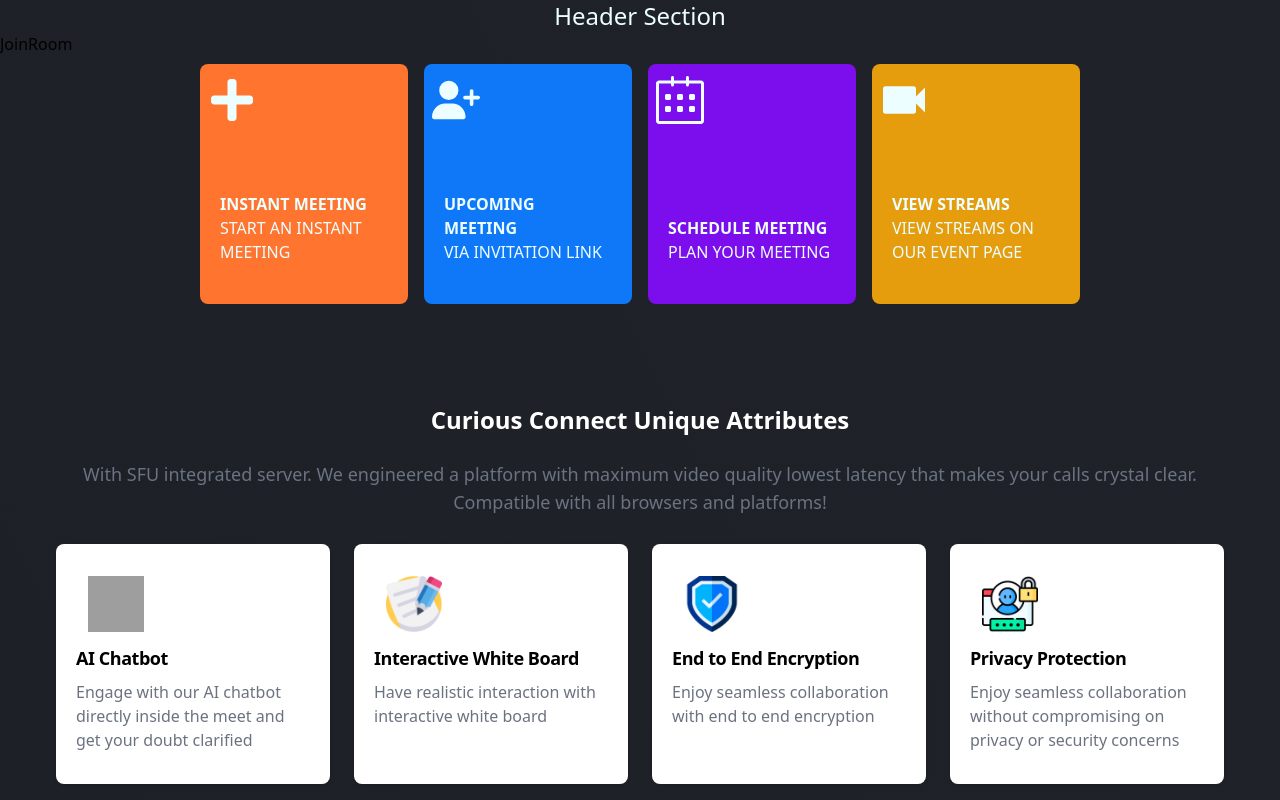
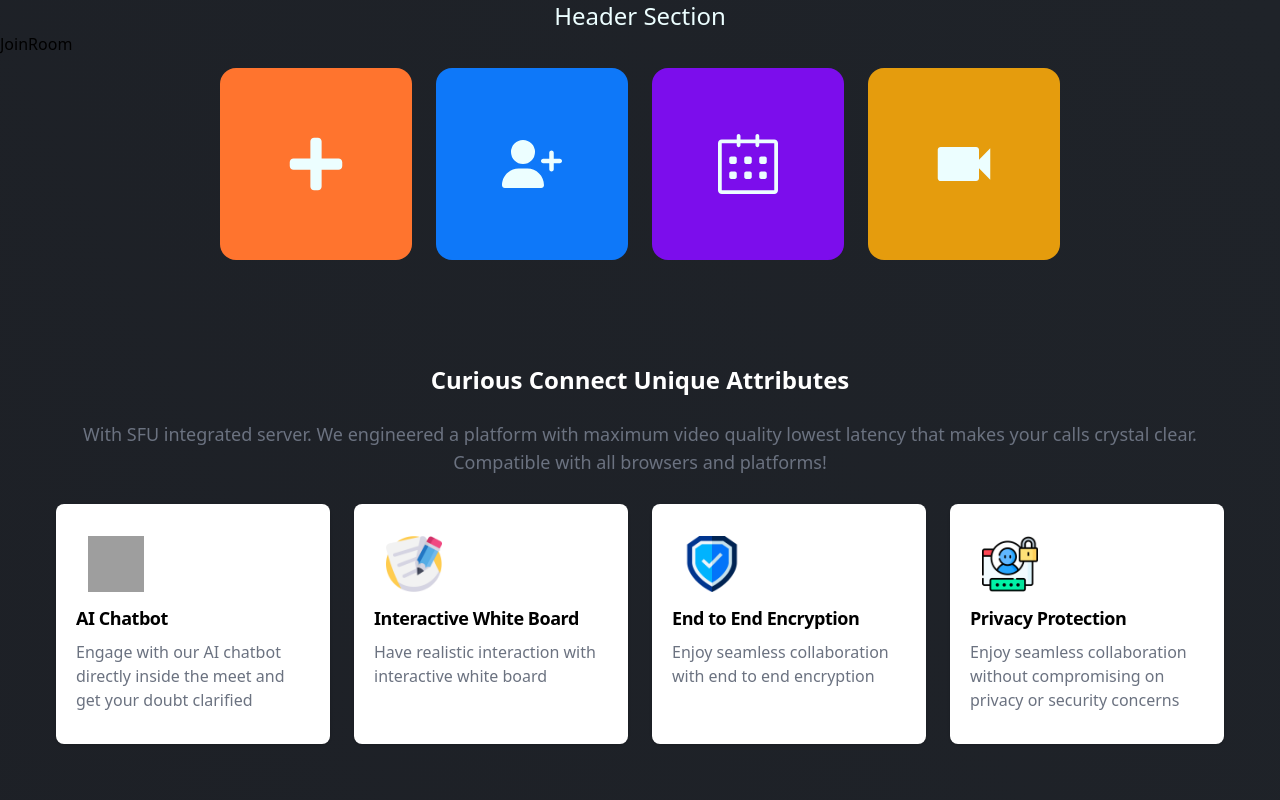
Before and after one commit to Curious-Ecosystem/Curious-Connect, a React (Vite) app in the folder frontend/: page / in a window 1280 px wide. Shown: the top 800 px of the page. Built offline with nearby package versions, Linux system fonts and the light colour scheme; grey boxes are pictures that could not be loaded.

Commit message:
improved ui of meeting card component

```diff
--- a/frontend/package.json
+++ b/frontend/package.json
@@ -13,6 +13,7 @@
     "@remixicon/react": "^4.2.0",
     "react": "^18.2.0",
     "react-dom": "^18.2.0",
+    "react-icons": "^5.2.1",
     "react-router-dom": "^6.23.1"
   },
   "devDependencies": {
--- a/frontend/src/Components/Pages/Landing-Page/MeetingCards.jsx
+++ b/frontend/src/Components/Pages/Landing-Page/MeetingCards.jsx
@@ -1,4 +1,4 @@
-import React from "react";
+import React,{useState} from "react";
 import { FaPlus } from "react-icons/fa";
 import { FaUserPlus } from "react-icons/fa6";
 import { SlCalender } from "react-icons/sl";
@@ -44,16 +44,31 @@ const MeetingCards = () => {
 export default MeetingCards;
 
 const MeetingCard = ({ style, icon, cardHeading, cardDesc }) => {
+  const [hovered, setHovered] = useState(false);
   return (
     <>
       <div
         style={style}
-        className="flex flex-col justify-between pr-6 items-start  w-52 pb-10 m-2  rounded-lg h-60"
+        className={`flex flex-col justify-center  items-center  w-48  m-3  rounded-2xl h-48 transition duration-500 ease-in-out transform hover:scale-90 cursor-pointer ${
+          hovered ? "shadow-md" : style.backgroundColor
+        }`}
+        onMouseEnter={() => setHovered(true)}
+        onMouseLeave={() => setHovered(false)}
       >
-        <p className=" text-left  text-base  pl-2 pt-3">{icon}</p>
-        <div>
-          <p className="text-left text-base font-bold pl-5">{cardHeading}</p>
-          <p className="text-left font-thin text-base pl-5 font-">{cardDesc}</p>
+        <p
+          className={`text-center text-xl absolute top-1/2 left-1/2 transform -translate-x-1/2 -translate-y-1/2 transition-opacity duration-200 ease-in-out ${
+            hovered ? "opacity-0" : "opacity-100"
+          } `}
+        >
+          {icon}
+        </p>
+        <div
+          className={`text-center  transition-opacity ease-in-out duration-300 absolute top-1/2 left-1/2 transform -translate-x-1/2 -translate-y-1/2 ${
+            hovered ? "opacity-100" : "opacity-0"
+          }`}
+        >
+          <p className=" font-black text-xl mb-3">{cardHeading}</p>
+          <p className=" font-medium text-xs text-gray-200">{cardDesc}</p>
         </div>
       </div>
     </>
```
